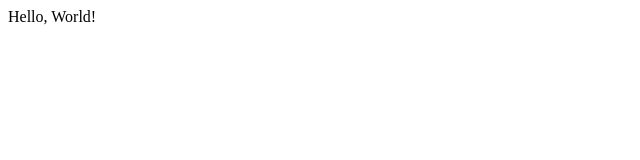
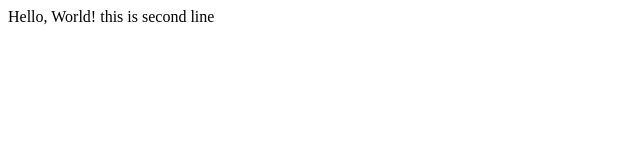
Before and after one commit to coolmj999/Web-App-Development, a plain HTML site: page hello.html in a window 1280 px wide. Shown: the whole page, without its empty margins (0-640 px from the left). Drawn offline with Linux system fonts and the light colour scheme.

Commit message:
add second line to hello.html

```diff
--- a/hello.html
+++ b/hello.html
@@ -6,5 +6,6 @@
   </head>
   <body>
     Hello, World!
+    this is second line
   </body>
 </html>
```
